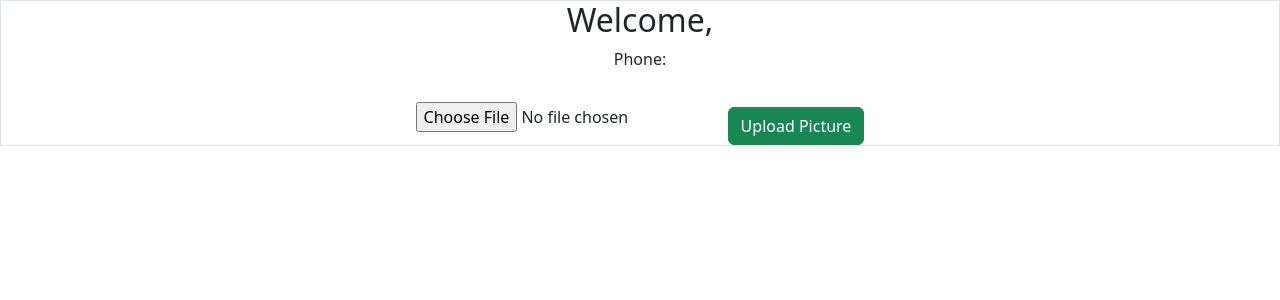
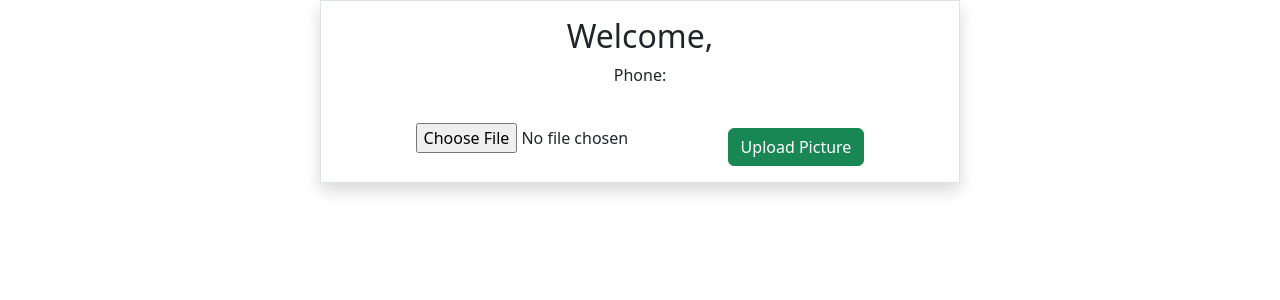
Before and after one commit to devtescode/Opay_Frontend, a React (Vite) app: page /upload in a window 1280 px wide. Shown: the top 300 px of the page. Built offline with nearby package versions, Linux system fonts and the light colour scheme.

Commit message:
update profile

```diff
--- a/src/assets/components/Uploadpicture/Uploadpicture.jsx
+++ b/src/assets/components/Uploadpicture/Uploadpicture.jsx
@@ -65,7 +65,7 @@ const Uploadpicture = () => {
 
     return (
         <>
-            <div className='border text-center' >
+            <div className='border text-center col-md-6 col-sm-12 p-3 shadow mx-auto' >
                 <h2>Welcome, {username}</h2>
                 <p>Phone: {phoneNumber}</p>
 
@@ -77,7 +77,7 @@ const Uploadpicture = () => {
                     />
                 )}
 
-                <div style={{ marginTop: '20px' }}>
+                <div style={{ marginTop: '25px' }}>
                     <input type="file" onChange={(e) => setFile(e.target.files[0])} />
                     <button className='mt-3 btn btn-success' onClick={handleUpload} disabled={loading}>
                         {loading ? 'Uploading...' : 'Upload Picture'}
```
